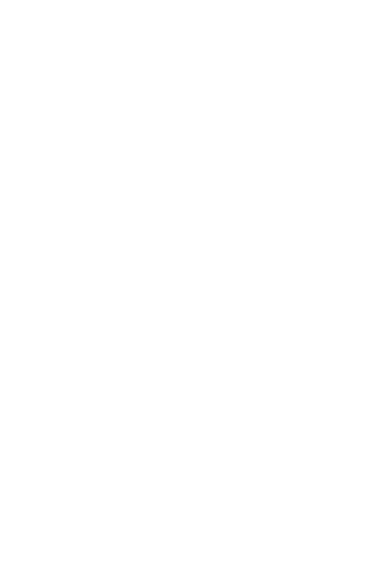
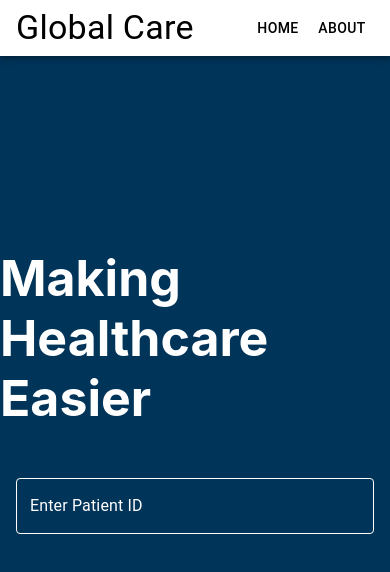
Before and after one commit to mourra950/Google-Solution, a React (Create React App) app in the folder myapp/: page / in a window 390 px wide. Shown: the top 572 px of the page. Built offline with nearby package versions, Linux system fonts and the light colour scheme.

Commit message:
Added css files (default , responsive , home) , styled some of the home page and used material ui appbar in the navbar component

```diff
--- a/myapp/src/App.js
+++ b/myapp/src/App.js
@@ -1,7 +1,7 @@
 import React from "react";
 import { BrowserRouter as Router, Route, Routes } from "react-router-dom";
-import Home from "./pages/Home.jsx";
-import About from "./pages/About.jsx";
+import Home from "./pages/Home";
+import About from "./pages/About";
 import Navbar from "./components/Navbar";
 import "./App.css";
 
@@ -10,8 +10,8 @@
     <Router>
       <Navbar />
       <Routes>
-        <Route  path="/" component={Home} />
-        <Route  path="/about" component={About} />
+        <Route exact path="/" element={<Home />} />
+        <Route exact path="/about" element={<About />} />
       </Routes>
     </Router>
   );
--- a/myapp/src/components/Navbar.jsx
+++ b/myapp/src/components/Navbar.jsx
@@ -1,7 +1,19 @@
+import React from 'react'
+import { Link } from 'react-router-dom';
+import { AppBar, Toolbar, Typography, Button} from '@mui/material';
+
 function Navbar() {
-    return (
-     <></>
-    );
-  }
+  return (
+      <AppBar position='static' color='inherit'>
+        <Toolbar>
+          <Typography variant='h4' component="div" sx={{ flexGrow: 1}}>
+            Global Care
+          </Typography>
+          <Button color="inherit" component={Link} to="/">Home</Button>
+          <Button color="inherit" component={Link} to="/about">About</Button>
+        </Toolbar>
+      </AppBar>
+  )
+}
 
-export default Navbar;
+export default Navbar
--- a/myapp/src/pages/About.jsx
+++ b/myapp/src/pages/About.jsx
@@ -1,7 +1,9 @@
+import React from 'react'
+
 function About() {
-    return (
-     <>About</>
-    );
-  }
+  return (
+    <div>About</div>
+  )
+}
 
-export default About;
+export default About
--- a/myapp/src/pages/Home.jsx
+++ b/myapp/src/pages/Home.jsx
@@ -1,9 +1,42 @@
+import React from 'react';
+import { Container, TextField } from '@mui/material';
+import '../styles/default.css';
+import '../styles/Home.css';
+
 function Home() {
-  console.log('Home')
   return (
-     <>Home
-     </>
-    );
-  }
+    <div className='home-section'>
+      <h1>Making Healthcare Easier</h1>
 
-export default Home;
+      <Container maxWidth="sm">
+        <TextField
+        id="search-bar"
+        label="Enter Patient ID"
+        type="search"
+        variant="outlined"
+        fullWidth
+        margin="none"
+        InputLabelProps={{
+          style : {color : 'white'},
+        }}
+        sx={{
+          "& .MuiOutlinedInput-notchedOutline":{
+            borderColor: "white"
+          },
+          "& .MuiOutlinedInput-root:hover .MuiOutlinedInput-notchedOutline" :{
+            borderColor : "white"
+          },
+          "& .MuiOutlinedInput-root.Mui-focused .MuiOutlinedInput-notchedOutline" : {
+            borderColor : "white"
+          },
+          "& .MuiInputBase-input": {
+            color: "white"
+          }
+        }}
+        />
+      </Container>
+    </div>
+  )
+}
+
+export default Home
--- /dev/null
+++ b/myapp/src/styles/Home.css
@@ -0,0 +1,18 @@
+body {
+  background-color: var(--secondary-dark);
+}
+
+.home-section {
+  display: flex;
+  justify-content: center;
+  align-items: center;
+  flex-direction: column;
+  gap: var(--size-50) 0;
+  color: var(--paragraph);
+  padding: var(--size-40) 0;
+  height: 70vh;
+}
+
+.home-section h1 {
+  font-size: var(--size-50);
+}
--- /dev/null
+++ b/myapp/src/styles/default.css
@@ -0,0 +1,48 @@
+/* Color pallette */
+:root {
+  --primary: #00a8e8;
+  --secondary: #007ea7;
+  --secondary-dark: #003459;
+  --header: #00171f;
+  --paragraph: #ffffff;
+
+  /* Font Sizes */
+  --size-10: 0.625rem;
+  --size-14: 0.875rem;
+  --size-16: 1rem;
+  --size-18: 1.125rem;
+  --size-20: 1.25rem;
+  --size-30: 1.875rem;
+  --size-40: 2.5rem;
+  --size-50: 3.125rem;
+  --size-100: 6.25rem;
+  --size-150: 9.375rem;
+}
+
+body {
+  margin: 0;
+  padding: 0;
+  font-size: var(--size-16);
+}
+
+ul {
+  list-style: none;
+  margin: 0;
+  padding: 0;
+}
+
+h1,
+h2,
+h3,
+h4 {
+  margin: 0;
+}
+
+.btn {
+}
+
+.btn-primary {
+}
+
+.btn-secondary {
+}
```
Also changed, not shown: myapp/src/styles/responsive.css (added, +8 -0 lines).
